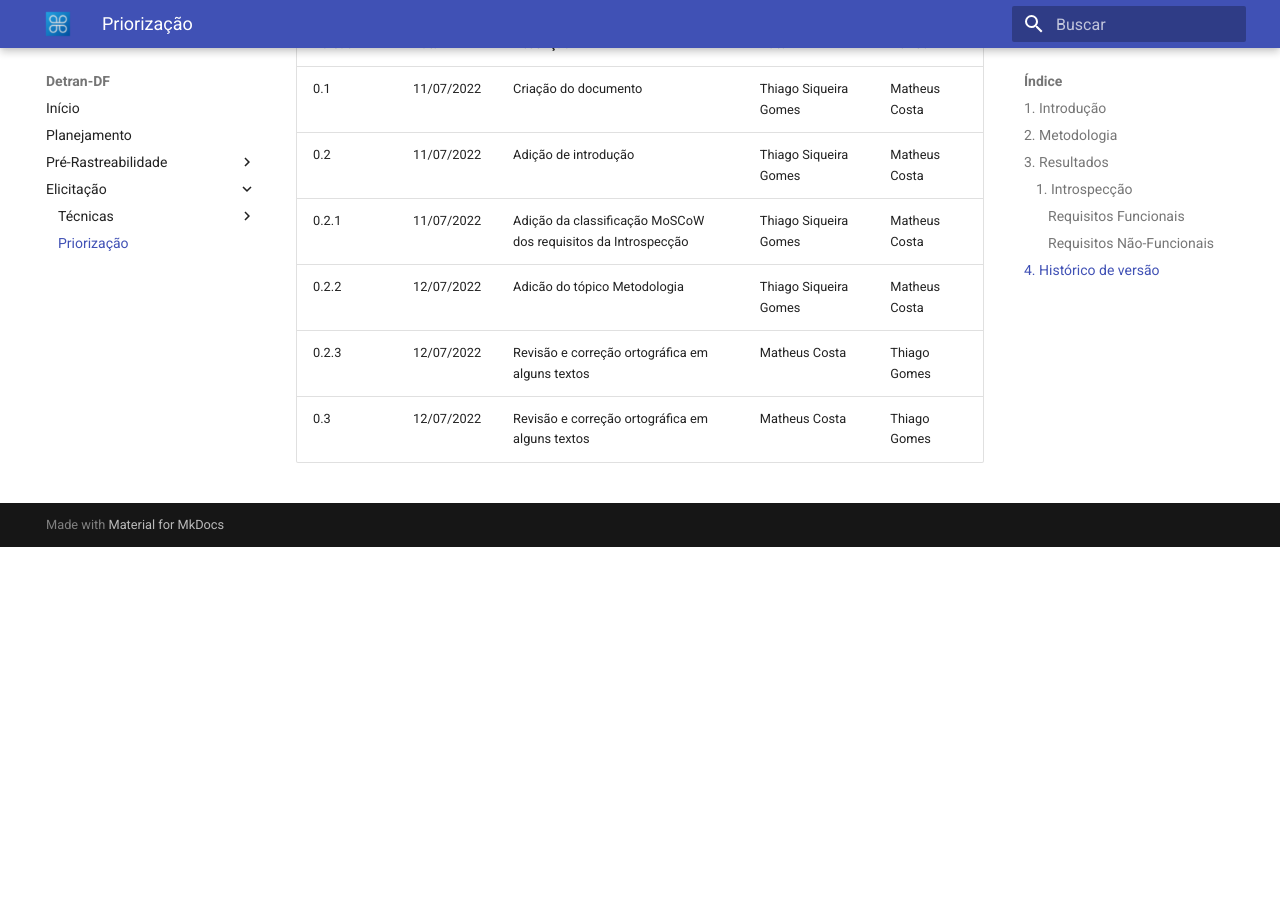
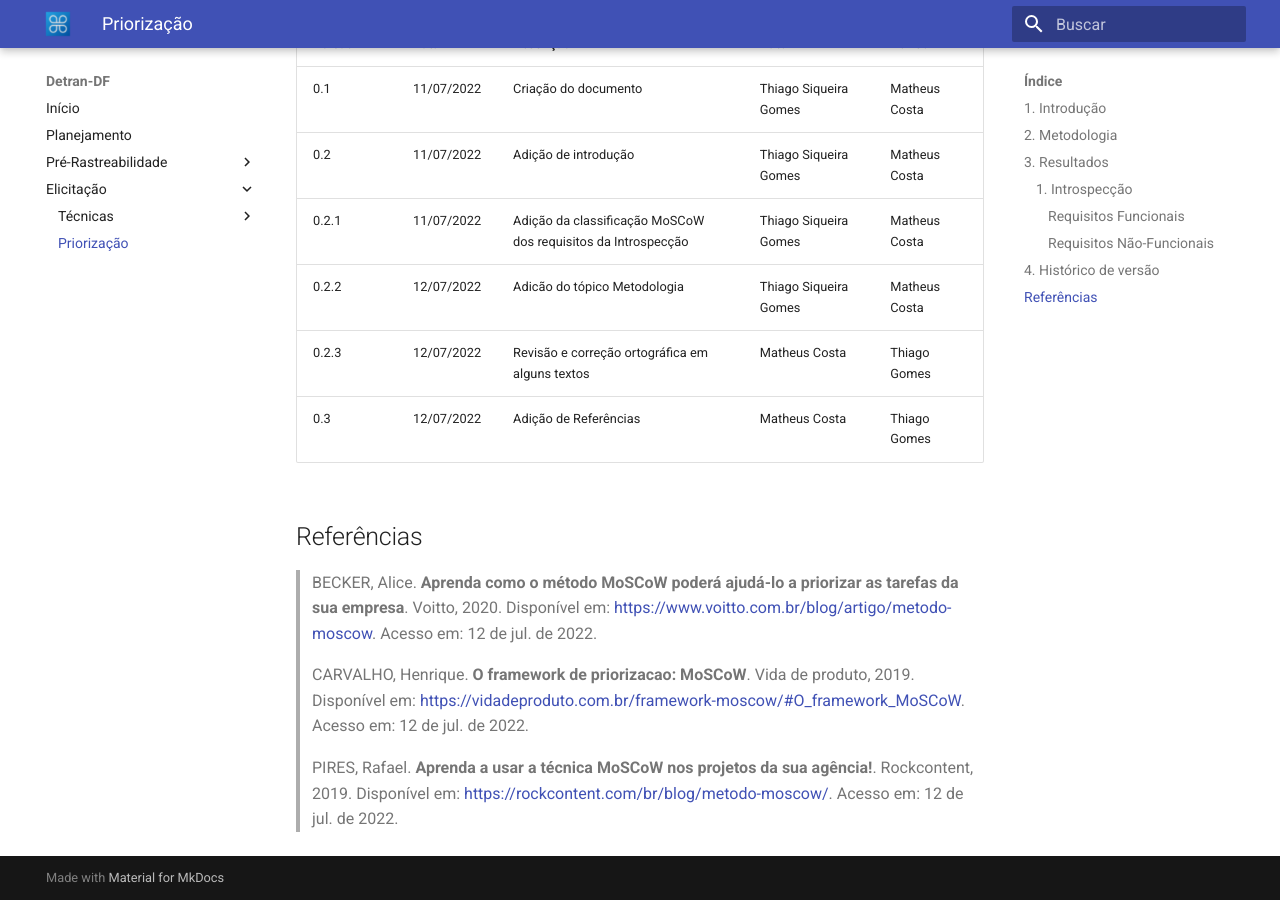
Before and after one commit to Requisitos-de-Software/2022.1-DetranDF, an MkDocs documentation site: the page built from docs/elicitação/priorização/moscow.md, in a window 1280 px wide and 900 px high, scrolled down 1856 px. Built offline with MkDocs 1.6.1 and Material for MkDocs 9.7.7, drawn with Linux system fonts in a browser that asks for light colours; before the commit the page ends 2403 px from its top, so only the background shows below that.

Commit message:
adição das referências

```diff
--- a/docs/elicitação/priorização/moscow.md
+++ b/docs/elicitação/priorização/moscow.md
@@ -43,4 +43,12 @@ Neste tópico serão apresentadas as categorizações de prioridade dos requisit
 | 0.2.1    | 11/07/2022 | Adição da classificação MoSCoW dos requisitos da Introspecção | Thiago Siqueira Gomes | Matheus Costa |
 | 0.2.2    | 12/07/2022 | Adicão do tópico Metodologia | Thiago Siqueira Gomes | Matheus Costa |
 | 0.2.3    | 12/07/2022 | Revisão e correção ortográfica em alguns textos | Matheus Costa | Thiago Gomes |
-| 0.3    | 12/07/2022 | Revisão e correção ortográfica em alguns textos | Matheus Costa | Thiago Gomes |
+| 0.3    | 12/07/2022 | Adição de Referências | Matheus Costa | Thiago Gomes |
+
+## Referências
+
+> BECKER, Alice. **Aprenda como o método MoSCoW poderá ajudá-lo a priorizar as tarefas da sua empresa**. Voitto, 2020. Disponível em: [https://www.voitto.com.br/blog/artigo/metodo-moscow](https://www.voitto.com.br/blog/artigo/metodo-moscow). Acesso em: 12 de jul. de 2022.
+
+> CARVALHO, Henrique. **O framework de priorizacao: MoSCoW**. Vida de produto, 2019. Disponível em: [https://vidadeproduto.com.br/framework-moscow/#O_framework_MoSCoW](https://vidadeproduto.com.br/framework-moscow/#O_framework_MoSCoW). Acesso em: 12 de jul. de 2022.
+
+> PIRES, Rafael. **Aprenda a usar a técnica MoSCoW nos projetos da sua agência!**. Rockcontent, 2019. Disponível em: [https://rockcontent.com/br/blog/metodo-moscow/](https://rockcontent.com/br/blog/metodo-moscow/#:~:text=O%20que%20%C3%A9%20a%20t%C3%A9cnica%20MoSCoW%3F,elas%20atribuem%20a%20cada%20requisito.). Acesso em: 12 de jul. de 2022.
```
